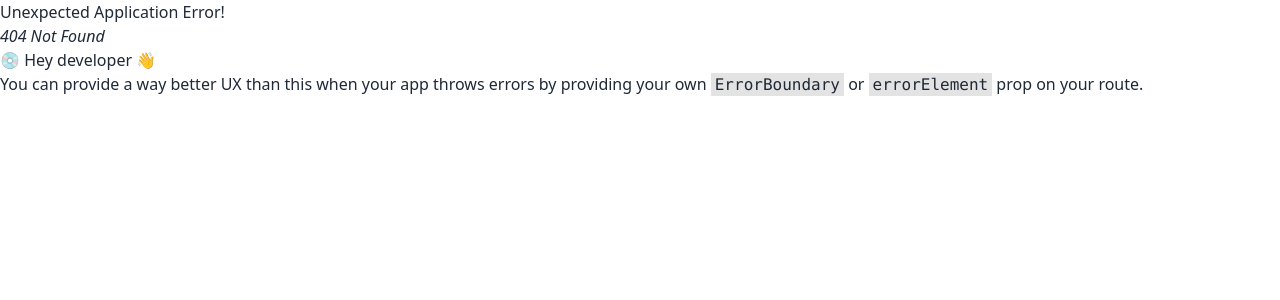
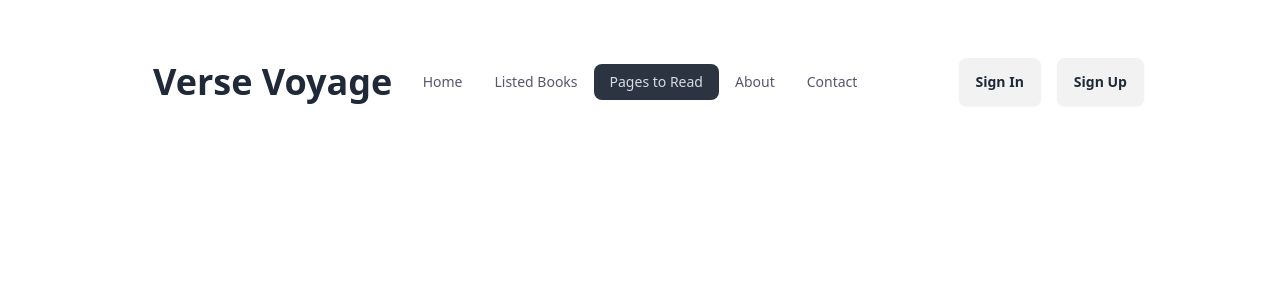
Before and after one commit to nazmul-nhb/verse-voyage, a React (Vite) app: page /pages-to-read in a window 1280 px wide. Before the commit this address had no page. Shown: the top 300 px of the page. Built offline with nearby package versions, Linux system fonts and the light colour scheme; a web font is replaced by a local one.

Commit message:
basic routes and a navbar created

```diff
--- /dev/null
+++ b/src/Root/Root.jsx
@@ -0,0 +1,13 @@
+import { Outlet } from "react-router-dom";
+import Navbar from "../components/Navbar/Navbar";
+
+const Root = () => {
+    return (
+        <>
+            <Navbar></Navbar>
+            <Outlet></Outlet>
+        </>
+    );
+};
+
+export default Root;
--- /dev/null
+++ b/src/components/Banner/Banner.jsx
@@ -0,0 +1,10 @@
+
+const Banner = () => {
+    return (
+        <div>
+
+        </div>
+    );
+};
+
+export default Banner;
--- /dev/null
+++ b/src/components/Home/Home.jsx
@@ -0,0 +1,11 @@
+import Banner from "../Banner/Banner";
+
+const Home = () => {
+    return (
+        <div>
+            <Banner></Banner>
+        </div>
+    );
+};
+
+export default Home;
--- /dev/null
+++ b/src/components/Navbar/Navbar.jsx
@@ -0,0 +1,42 @@
+import { NavLink } from "react-router-dom";
+
+const Navbar = () => {
+
+
+    return (
+        <header className="mx-0 md:mx-16 lg:mx-32 mt-3 md:mt-12">
+            <div className="max-w-7xl font-lexend items-center navbar mx-auto">
+                <div className="navbar-start">
+                    <div className="dropdown">
+                        <div tabIndex={0} role="button" className="btn btn-ghost lg:hidden">
+                            <svg xmlns="http://www.w3.org/2000/svg" className="h-5 w-5" fill="none" viewBox="0 0 24 24" stroke="currentColor"><path strokeLinecap="round" strokeLinejoin="round" strokeWidth="2" d="M4 6h16M4 12h8m-8 6h16" /></svg>
+                        </div>
+                        <ul tabIndex={0} className="menu menu-sm dropdown-content mt-3 z-[1] p-2 shadow bg-base-100 rounded-box w-52">
+                            <li><NavLink to={'/'}>Home</NavLink></li>
+                            <li><NavLink to={'/listed-books'}>Listed Books</NavLink></li>
+                            <li><NavLink to={'/pages-to-read'}>Pages to Read</NavLink></li>
+                            <li><NavLink to={'/about'}>About</NavLink></li>
+                            <li><NavLink to={'/contact'}>Contact</NavLink></li>
+                        </ul>
+                    </div>
+                    <a className="btn btn-ghost text-2xl md:text-4xl font-bold">Verse Voyage</a>
+                </div>
+                <div className="navbar-center hidden xl:flex text-[#150B2BB3]">
+                    <ul className="menu menu-horizontal px-1">
+                        <li><NavLink to={'/'}>Home</NavLink></li>
+                        <li><NavLink to={'/listed-books'}>Listed Books</NavLink></li>
+                        <li><NavLink to={'/pages-to-read'}>Pages to Read</NavLink></li>
+                        <li><NavLink to={'/about'}>About</NavLink></li>
+                        <li><NavLink to={'/contact'}>Contact</NavLink></li>
+                    </ul>
+                </div>
+                <div className="navbar-end flex justify-end gap-4">
+                    <button className="btn">Sign In</button>
+                    <button className="btn">Sign Up</button>
+                </div>
+            </div>
+        </header>
+    );
+};
+
+export default Navbar;
--- /dev/null
+++ b/src/pages/About/About.jsx
@@ -0,0 +1,10 @@
+
+const About = () => {
+    return (
+        <div>
+
+        </div>
+    );
+};
+
+export default About;
--- /dev/null
+++ b/src/pages/Contact/Contact.jsx
@@ -0,0 +1,10 @@
+
+const Contact = () => {
+    return (
+        <div>
+
+        </div>
+    );
+};
+
+export default Contact;
--- /dev/null
+++ b/src/pages/ErrorPage/ErrorPage.jsx
@@ -0,0 +1,10 @@
+
+const ErrorPage = () => {
+    return (
+        <div>
+
+        </div>
+    );
+};
+
+export default ErrorPage;
--- /dev/null
+++ b/src/pages/ListedBooks/ListedBooks.jsx
@@ -0,0 +1,10 @@
+
+const ListedBooks = () => {
+    return (
+        <div>
+
+        </div>
+    );
+};
+
+export default ListedBooks;
--- /dev/null
+++ b/src/pages/PagesToRead/PagesToRead.jsx
@@ -0,0 +1,10 @@
+
+const PagesToRead = () => {
+    return (
+        <div>
+
+        </div>
+    );
+};
+
+export default PagesToRead;
--- a/src/routes/routes.jsx
+++ b/src/routes/routes.jsx
@@ -1,8 +1,38 @@
 import { createBrowserRouter } from "react-router-dom";
+import Root from "../Root/Root";
+import ErrorPage from "../pages/ErrorPage/ErrorPage";
+import Home from "../components/Home/Home";
+import ListedBooks from "../pages/ListedBooks/ListedBooks";
+import PagesToRead from "../pages/PagesToRead/PagesToRead";
+import About from "../pages/About/About";
+import Contact from "../pages/Contact/Contact";
 
 export const router = createBrowserRouter([
     {
         path: "/",
-        element: <div className="text-3xl">Hello world!</div>,
+        element: <Root></Root>,
+        errorElement: <ErrorPage></ErrorPage>,
+        children: [
+            {
+                path: '/',
+                element: <Home></Home>,
+            },
+            {
+                path:'/listed-books',
+                element: <ListedBooks></ListedBooks>,
+            },
+            {
+                path: '/pages-to-read',
+                element: <PagesToRead></PagesToRead>,
+            },
+            {
+                path: '/about',
+                element: <About></About>,
+            },
+            {
+                path: '/contact',
+                element: <Contact></Contact>
+            }
+        ],
     },
 ]);
```
